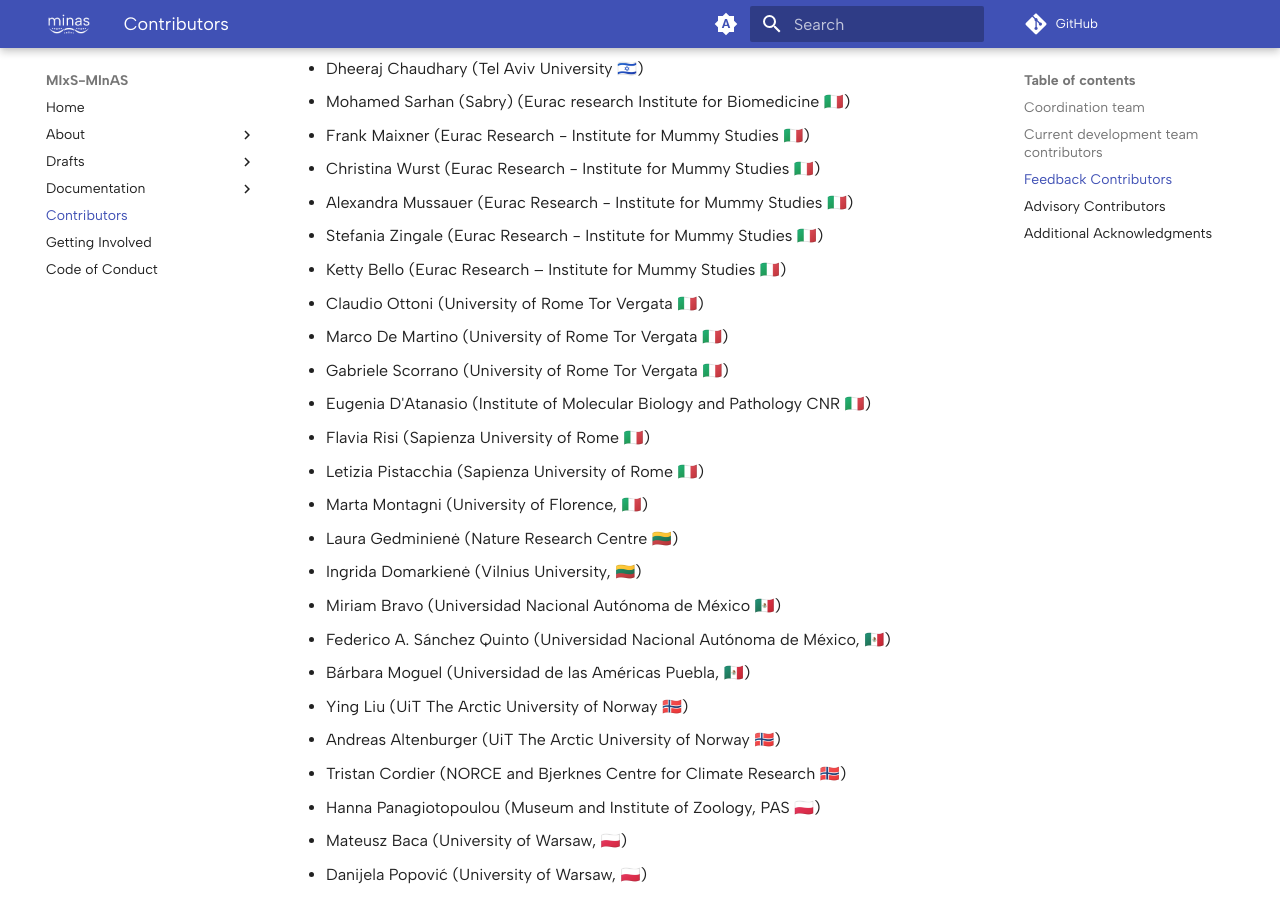
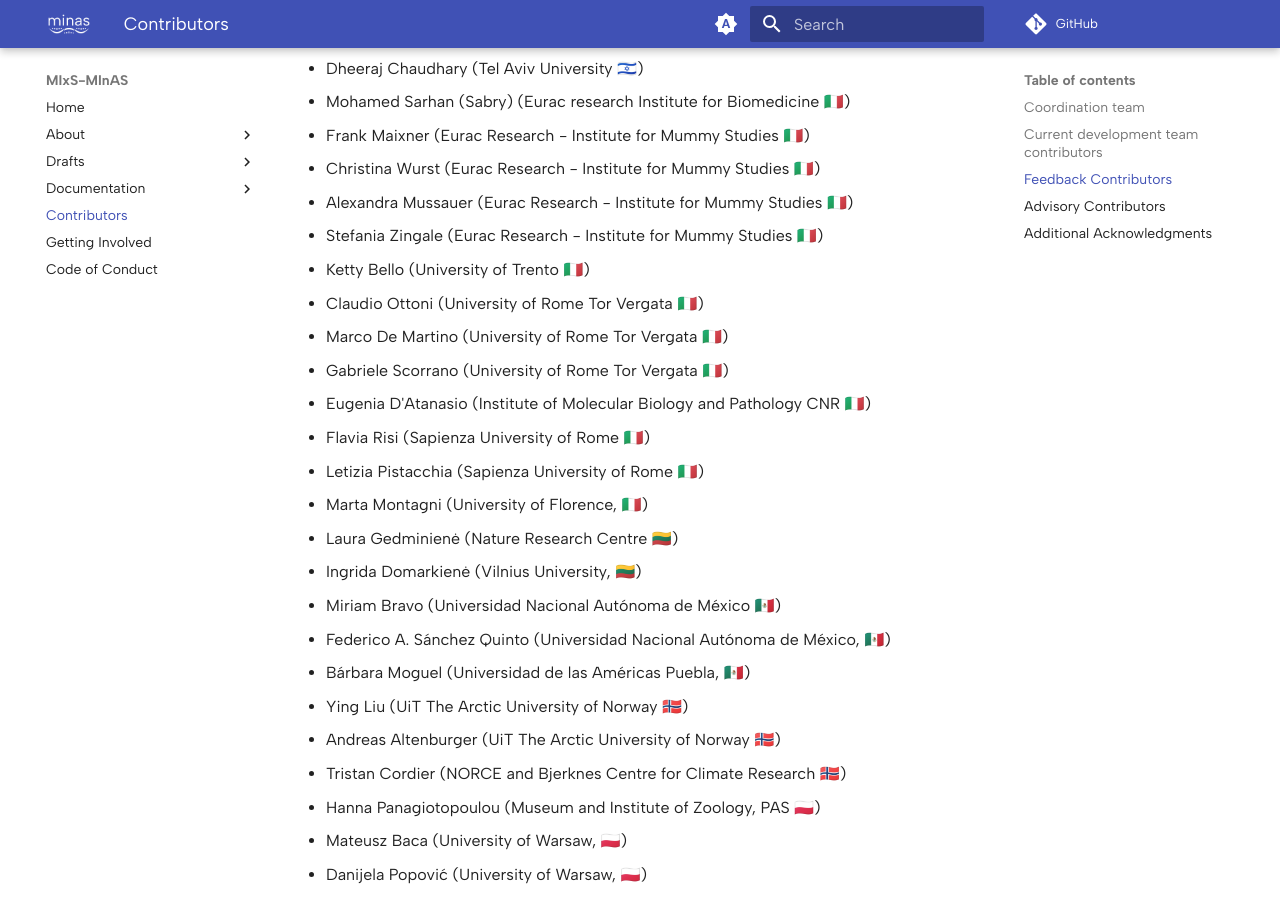
Before and after one commit to MIxS-MInAS/MIxS-MInAS.github.io, an MkDocs documentation site: the page built from docs/contributors.md, in a window 1280 px wide and 900 px high, scrolled down 3019 px. Built offline with MkDocs 1.6.1 and Material for MkDocs 9.7.7, drawn with Linux system fonts in a browser that asks for light colours; comment, search, counter and statistics services are not loaded.

Commit message:
Use correct affiliation for Ketty

```diff
--- a/docs/contributors.md
+++ b/docs/contributors.md
@@ -93,7 +93,7 @@ Previously:
 - Christina Wurst (Eurac Research - Institute for Mummy Studies 🇮🇹)
 - Alexandra Mussauer (Eurac Research - Institute for Mummy Studies 🇮🇹)
 - Stefania Zingale (Eurac Research - Institute for Mummy Studies 🇮🇹)
-- Ketty Bello (Eurac Research – Institute for Mummy Studies 🇮🇹)
+- Ketty Bello (University of Trento 🇮🇹)
 - Claudio Ottoni (University of Rome Tor Vergata 🇮🇹)
 - Marco De Martino (University of Rome Tor Vergata 🇮🇹)
 - Gabriele Scorrano (University of Rome Tor Vergata 🇮🇹)
```
